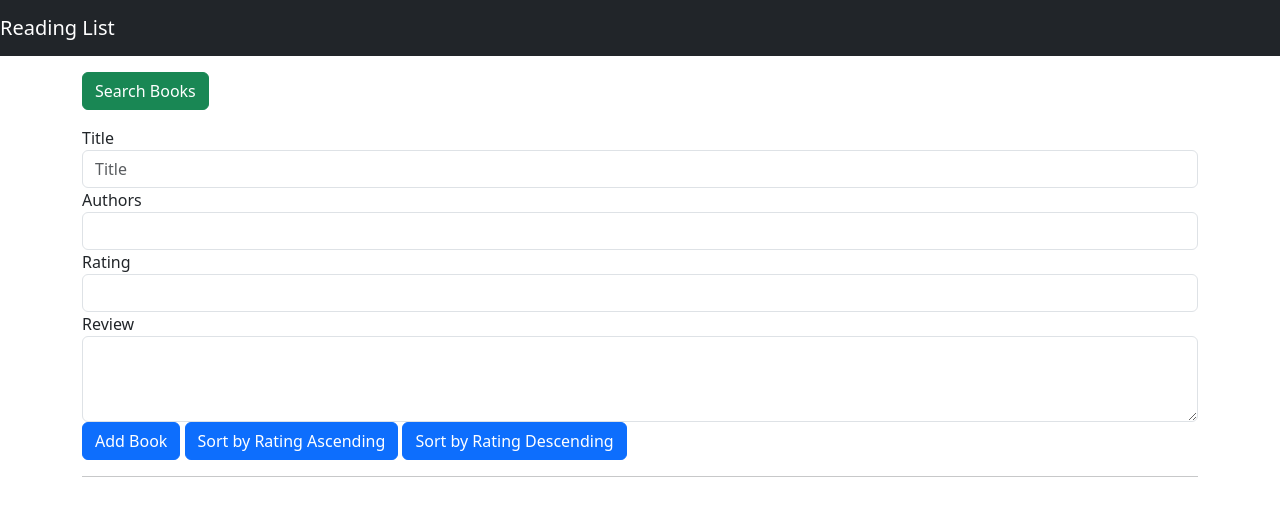
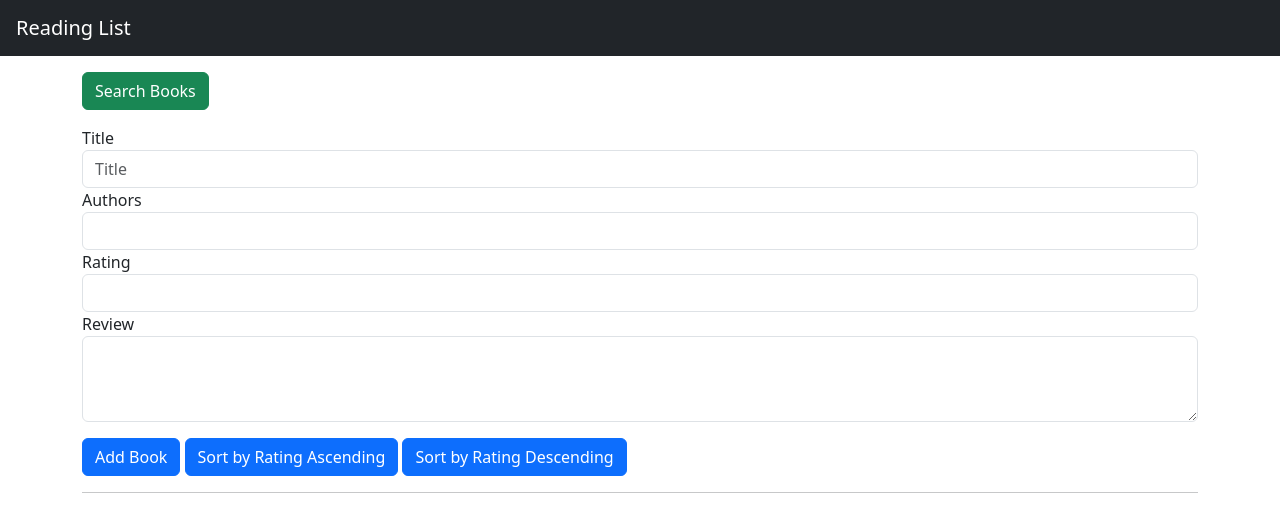
Before and after one commit to itguy22/Ryans-Reading-List, a Flask app: page / in a window 1280 px wide. Shown: the top 532 px of the page. Run offline with Flask 3, Linux system fonts and the light colour scheme; data that the repository does not hold is empty.

Commit message:
Added padding between buttons and other form content

```diff
--- a/templates/index.html
+++ b/templates/index.html
@@ -9,7 +9,7 @@
 </head>
 <body>
     <!-- Navbar -->
-    <nav class="navbar navbar-dark bg-dark mb-3">
+    <nav class="navbar navbar-dark bg-dark mb-3 px-3">
         <a class="navbar-brand" href="#">Reading List</a>
     </nav>
 
@@ -33,11 +33,11 @@
                 <label for="rating">Rating</label>
                 <input type="number" class="form-control" id="rating" name="rating" min="1" max="10" required>
             </div>
-            <div class="form-group">
+            <div class="form-group mb-3">
                 <label for="review">Review</label>
                 <textarea class="form-control" id="review" name="review" rows="3"></textarea>
             </div>
-            <button type="submit" class="btn btn-primary">Add Book</button>
+            <button type="submit" class="btn btn-primary -2">Add Book</button>
             <a href="{{ url_for('index', order='rating', direction='asc') }}" class="btn btn-primary">Sort by Rating Ascending</a>
             <a href="{{ url_for('index', order='rating', direction='desc') }}" class="btn btn-primary">Sort by Rating Descending</a>
         </form>
--- a/templates/search.html
+++ b/templates/search.html
@@ -11,14 +11,14 @@
 
 <body>
     <!-- Navbar -->
-    <nav class="navbar navbar-dark bg-dark mb-3">
+    <nav class="navbar navbar-dark bg-dark mb-3 px-3">
         <a class="navbar-brand" href="#">Search Books</a>
     </nav>
 
     <div class="container">
         <!-- Search Form -->
         <form method="POST" action="{{ url_for('search') }}">
-            <div class="form-group">
+            <div class="form-group mb-2">
                 <label for="query">Search:</label>
                 <input type="text" class="form-control" id="query" name="query" required>
             </div>
--- a/templates/update.html
+++ b/templates/update.html
@@ -11,7 +11,7 @@
 
 <body>
     <!-- Navbar -->
-    <nav class="navbar navbar-dark bg-dark mb-3">
+    <nav class="navbar navbar-dark bg-dark mb-3 px-3">
         <a class="navbar-brand" href="#">Update Book</a>
     </nav>
 
@@ -25,7 +25,7 @@
                 <input type="number" id="rating" name="rating" value="{{ book.rating }}" required
                     class="form-control">
             </div>
-            <div class="form-group">
+            <div class="form-group mb-2">
                 <label for="review">Review:</label>
                 <textarea id="review" name="review" class="form-control" required>{{ book.review }}</textarea>
             </div>
```
